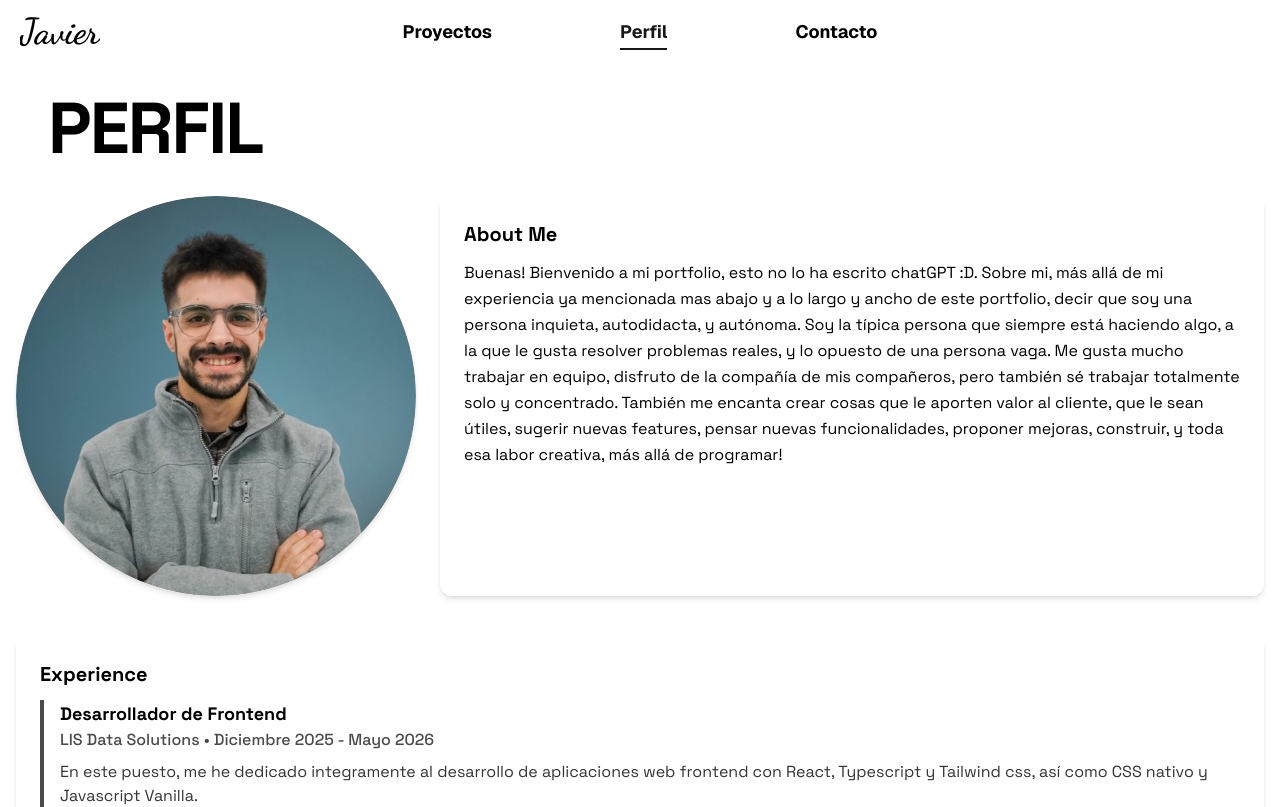
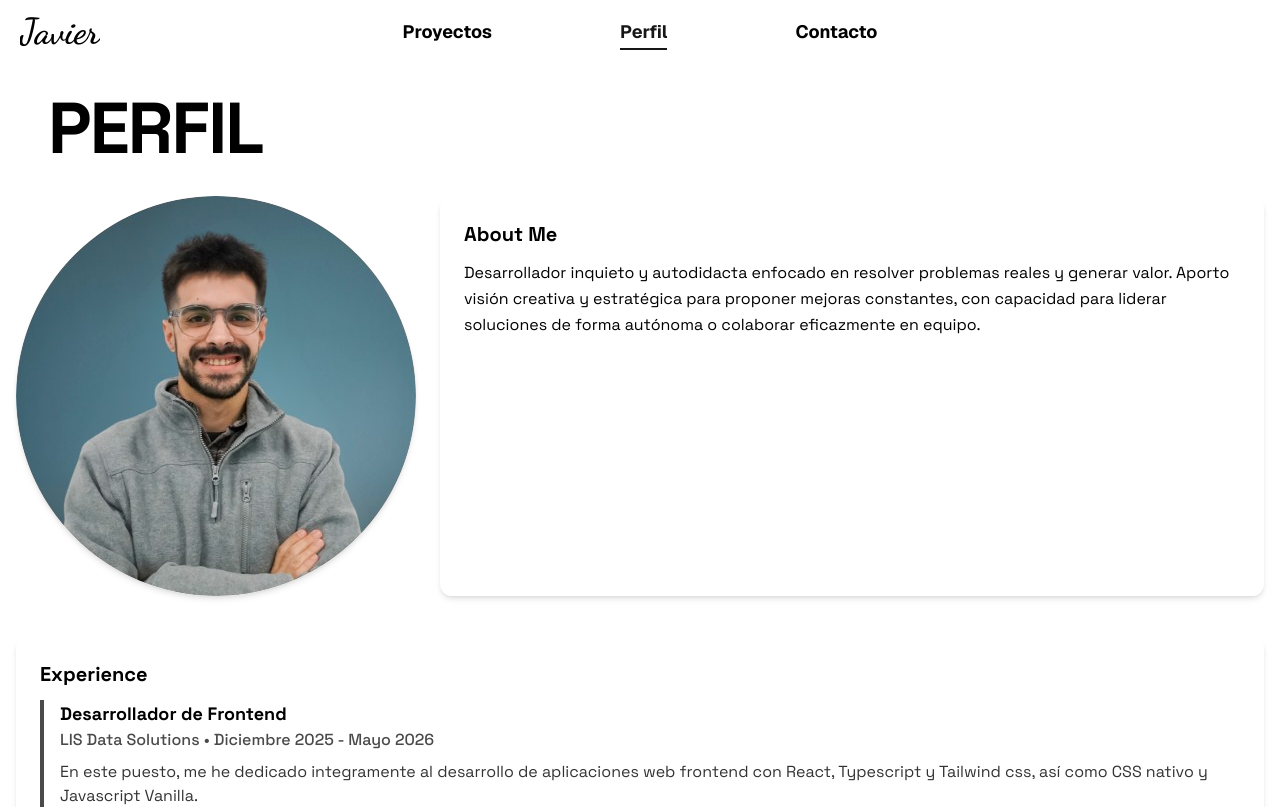
Before and after one commit to jvgemelo/javi-portfolio, a Next.js app: page /profile in a window 1280 px wide. Shown: the top 807 px of the page. Built offline with nearby package versions, Linux system fonts and the light colour scheme.

Commit message:
refactor profile 'About Me' section for clarity and conciseness

```diff
--- a/app/profile/page.tsx
+++ b/app/profile/page.tsx
@@ -1,6 +1,15 @@
 // Datos estáticos del perfil - Edita estos datos directamente en el código
 const profileData = {
-  aboutMe: `Buenas! Bienvenido a mi portfolio, esto no lo ha escrito chatGPT :D. Sobre mi, más allá de mi experiencia ya mencionada mas abajo y a lo largo y ancho de este portfolio, decir que soy una persona inquieta, autodidacta, y autónoma. Soy la típica persona que siempre está haciendo algo, a la que le gusta resolver problemas reales, y lo opuesto de una persona vaga. Me gusta mucho trabajar en equipo, disfruto de la compañía de mis compañeros, pero también sé trabajar totalmente solo y concentrado. También me encanta crear cosas que le aporten valor al cliente, que le sean útiles, sugerir nuevas features, pensar nuevas funcionalidades, proponer mejoras, construir, y toda esa labor creativa, más allá de programar!`,
+  aboutMe: `Desarrollador inquieto y
+autodidacta enfocado en
+resolver problemas reales y
+generar valor. Aporto visión
+creativa y estratégica para
+proponer mejoras constantes,
+con capacidad para liderar
+soluciones de forma autónoma
+o colaborar eficazmente en
+equipo.`,
   experience: [
     {
       position: "Desarrollador de Frontend",
```
